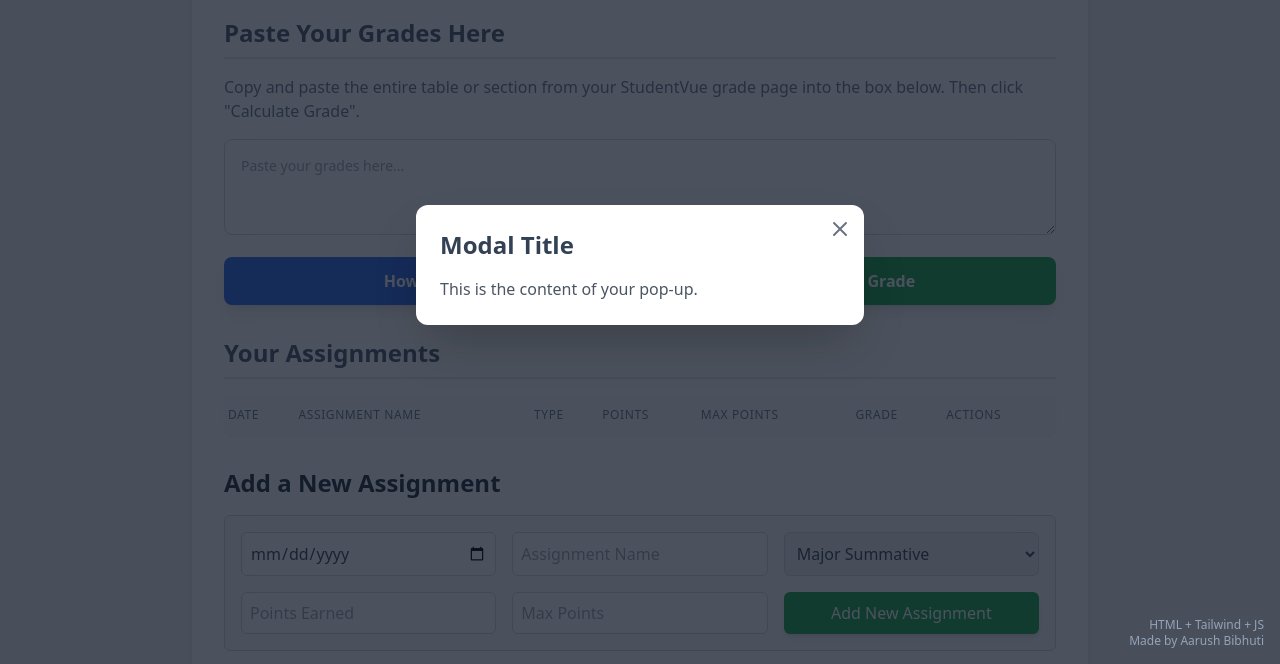
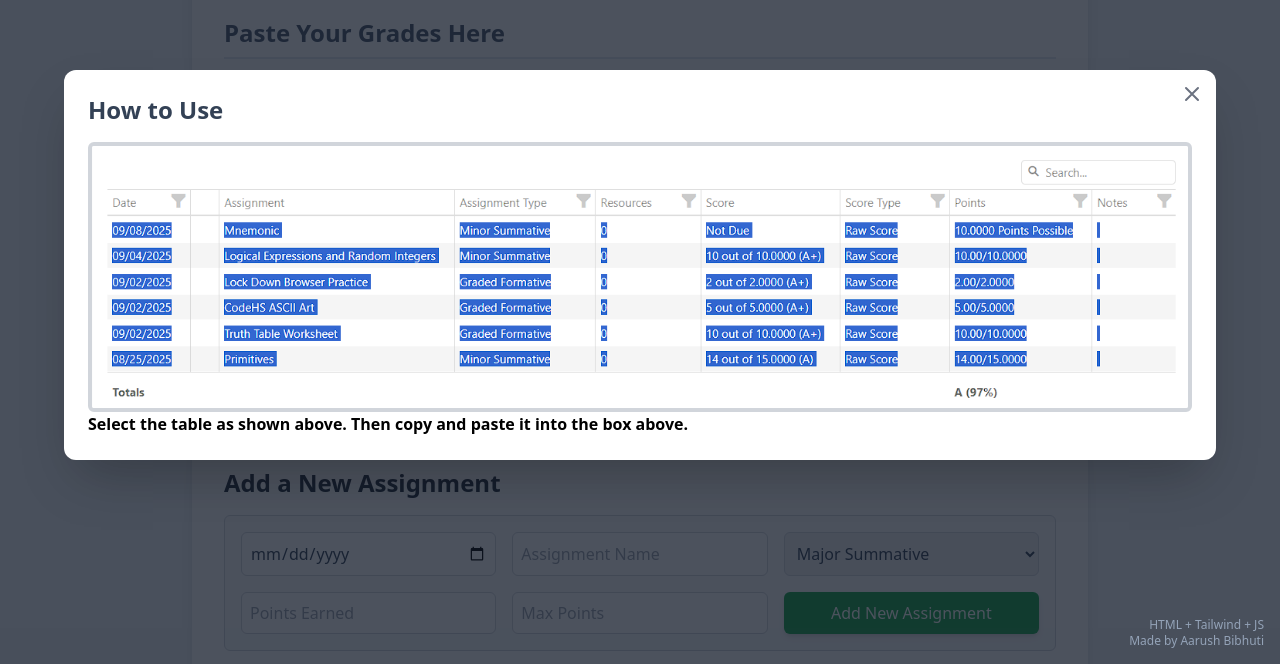
Before and after one commit to aarushbibhuti/gradecalculator, a plain HTML site: page index.html in a window 1280 px wide. Both pictures are taken after a click on the button "How to use". Shown: the part 135-799 px from the top of the page. Drawn offline with nearby package versions, Linux system fonts and the light colour scheme.

Commit message:
added image for tutorial

```diff
--- a/index.html
+++ b/index.html
@@ -21,7 +21,7 @@
                 Here</h2>
             <div id="modalContainer"
                 class="fixed inset-0 bg-gray-900 bg-opacity-75 flex items-center justify-center hidden">
-                <div class="bg-white p-6 rounded-xl shadow-2xl relative w-11/12 max-w-md">
+                <div class="bg-white p-6 rounded-xl shadow-2xl relative w-11/12 max-w-6xl">
                     <button id="closeModalBtn"
                         class="absolute top-3 right-3 text-gray-500 hover:text-gray-900 transition-colors">
                         <svg xmlns="http://www.w3.org/2000/svg" class="h-6 w-6" fill="none" viewBox="0 0 24 24"
@@ -29,9 +29,10 @@
                             <path stroke-linecap="round" stroke-linejoin="round" d="M6 18L18 6M6 6l12 12" />
                         </svg>
                     </button>
-                    <h2 class="text-2xl font-bold mb-4">Modal Title</h2>
-                    <p class="text-gray-600">
-                        This is the content of your pop-up.
+                    <h2 class="text-2xl font-bold mb-4">How to Use</h2>
+                    <p class="text-black font-bold">
+                        <img src="images/demoImage.png" alt="Image of StudentVue data table" class="w-full max-w-full border-4 border-gray-300 rounded-md">
+                        Select the table as shown above. Then copy and paste it into the box above.
                     </p>
                 </div>
             </div>
```
